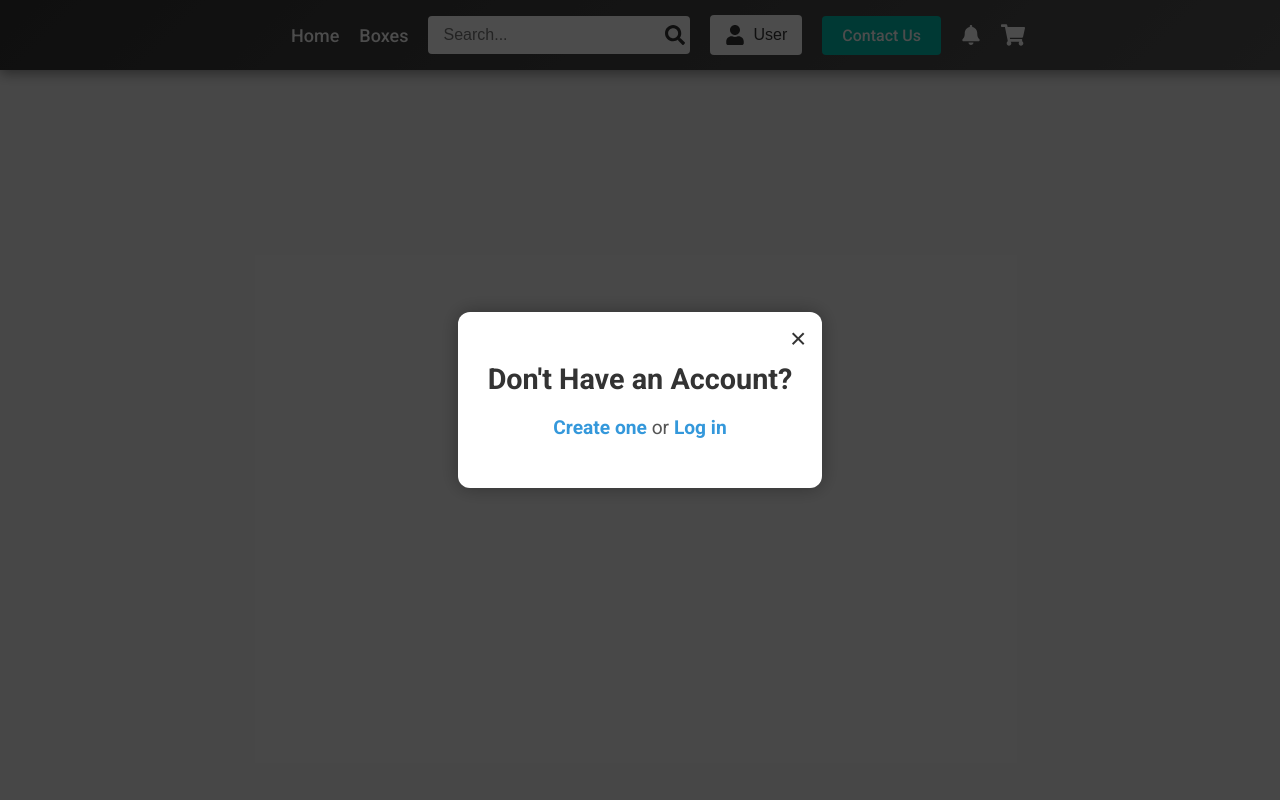
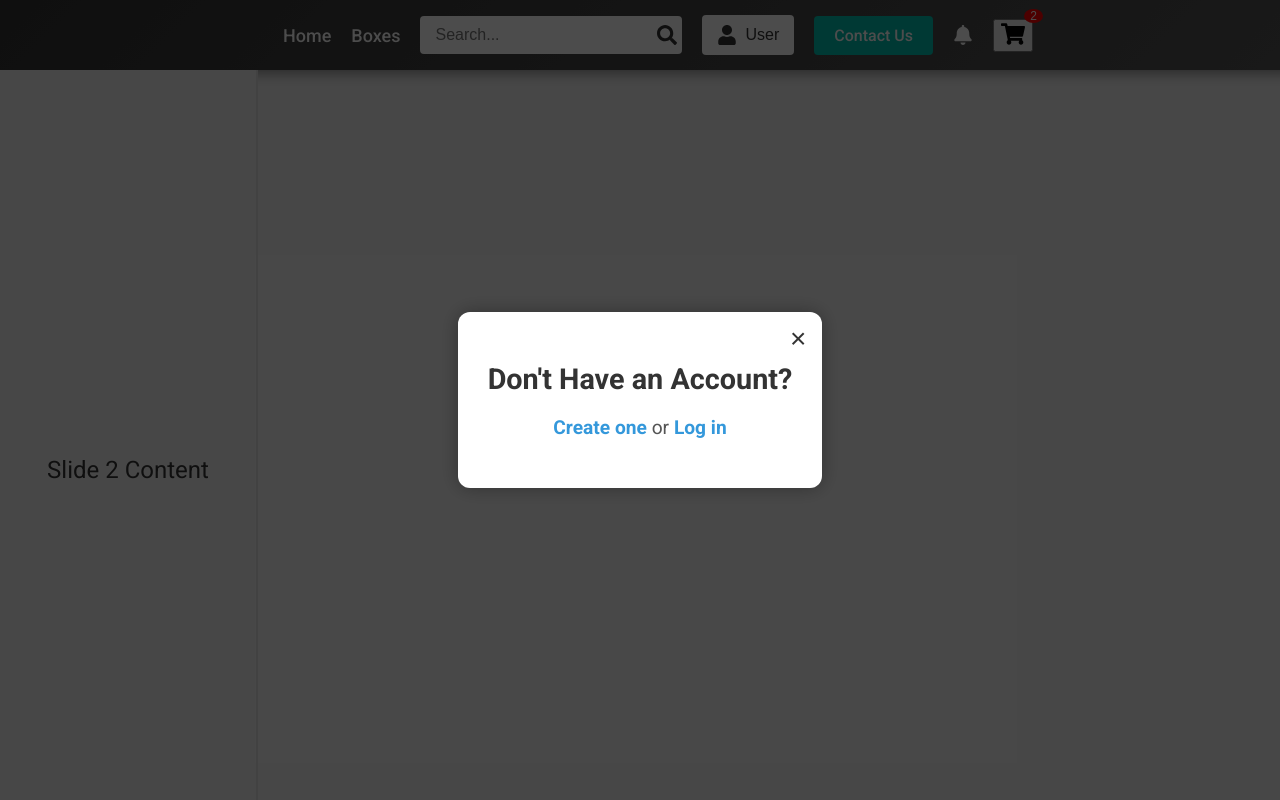
Before and after one commit to mameswarashvili/withXuco, a React (Create React App) app in the folder site/: page / in a window 1280 px wide. Shown: the top 800 px of the page. Built offline with nearby package versions, Linux system fonts and the light colour scheme.

Commit message:
modified files

```diff
--- a/site/src/App.js
+++ b/site/src/App.js
@@ -1,7 +1,7 @@
-// src/App.js
 import React, { useState } from 'react';
 import './App.css';
 import Header from './Header';
+import Slider from './Slider'; // Import the Slider component
 
 function App() {
   const [isVisible, setIsVisible] = useState(true);
@@ -27,6 +27,12 @@ function App() {
       )}
       <div className="content">
         <Header />
+        <div className="slider-container left">
+          <Slider />
+        </div>
+        <div className="slider-container right">
+          <Slider />
+        </div>
       </div>
     </div>
   );
--- a/site/src/Header.css
+++ b/site/src/Header.css
@@ -184,16 +184,82 @@
   color: #009b8c; /* Teal color on hover */
 }
 
+.cart-button {
+  background: none;
+  border: none;
+  position: relative;
+}
+
+/* Header.css */
+
+/* Header.css */
+
+/* Other existing styles */
+
 .cart-icon {
   font-size: 24px;
-  color: #fff;
+  color: black;
   cursor: pointer;
-  transition: color 0.3s;
 }
 
-.cart-icon:hover {
-  color: #009b8c; /* Teal color on hover */
+.cart-button {
+  background: none; /* Ensure the button itself has no background */
+  border: none;
+  position: relative;
 }
+
+.cart-count {
+  position: absolute;
+  top: -10px;
+  right: -10px;
+  background: red;
+  color: white;
+  border-radius: 50%;
+  padding: 0 6px;
+  font-size: 12px;
+}
+
+.cart-sidebar {
+  position: absolute;
+  top: 45px;
+  left: 0px;
+  width: 300px;
+  background: linear-gradient(135deg, #333, #555); /* Match header background gradient */
+  box-shadow: 0 0 10px rgba(0,0,0,0.1);
+  padding: 20px;
+  z-index: 1000;
+
+}
+
+.cart-sidebar h2 {
+  margin-top: 0;
+}
+
+.cart-sidebar ul {
+  list-style: none;
+  padding: 0;
+  margin: 0;
+}
+
+.cart-sidebar li {
+  display: flex;
+  justify-content: space-between;
+  padding: 10px 0;
+}
+
+.cart-sidebar button {
+  background: none;
+  border: none;
+  color: red;
+  cursor: pointer;
+  font-size: 14px;
+}
+
+.cart-sidebar button:hover {
+  text-decoration: underline;
+}
+
+
 
 @media (max-width: 768px) {
   .nav {
--- a/site/src/Header.js
+++ b/site/src/Header.js
@@ -1,12 +1,25 @@
 import React, { useState } from 'react';
-import { FaUser, FaBars, FaSearch, FaBell, FaShoppingCart } from 'react-icons/fa'; // Import FaShoppingCart
+import { FaUser, FaBars, FaSearch, FaBell, FaShoppingCart } from 'react-icons/fa';
 import './Header.css';
 
 const Header = () => {
   const [isUserMenuOpen, setIsUserMenuOpen] = useState(false);
+  const [isCartOpen, setIsCartOpen] = useState(false);
+  const [cartItems, setCartItems] = useState([
+    { id: 1, name: 'Item 1' },
+    { id: 2, name: 'Item 2' }
+  ]);
 
   const toggleUserMenu = () => {
     setIsUserMenuOpen(!isUserMenuOpen);
+  };
+
+  const toggleCart = () => {
+    setIsCartOpen(!isCartOpen);
+  };
+
+  const removeItem = (id) => {
+    setCartItems(cartItems.filter(item => item.id !== id));
   };
 
   return (
@@ -37,8 +50,26 @@ const Header = () => {
           <li>
             <FaBell className="notification-icon" />
           </li>
-          <li>
-            <FaShoppingCart className="cart-icon" /> {/* Added cart icon */}
+          <li className="cart-button">
+            <button onClick={toggleCart}>
+              <FaShoppingCart className="cart-icon" />
+              {cartItems.length > 0 && (
+                <span className="cart-count">{cartItems.length}</span>
+              )}
+            </button>
+            {isCartOpen && (
+              <div className="cart-sidebar">
+                <h2>Cart</h2>
+                <ul>
+                  {cartItems.map(item => (
+                    <li key={item.id}>
+                      <span>{item.name}</span>
+                      <button onClick={() => removeItem(item.id)}>Remove</button>
+                    </li>
+                  ))}
+                </ul>
+              </div>
+            )}
           </li>
         </ul>
       </nav>
--- /dev/null
+++ b/site/src/Slider.css
@@ -0,0 +1,26 @@
+/* Slider.css */
+
+.slider {
+  position: relative;
+  width: 100%;
+  height: 100%;
+  overflow: hidden;
+}
+
+.slide {
+  position: absolute;
+  width: 100%;
+  height: 100%;
+  opacity: 0;
+  transition: opacity 1s ease-in-out;
+}
+
+.slide.active {
+  opacity: 1;
+  background: #f0f0f0; /* Light background for visibility */
+  display: flex;
+  justify-content: center;
+  align-items: center;
+  font-size: 24px;
+  color: #333;
+}
--- /dev/null
+++ b/site/src/Slider.js
@@ -0,0 +1,36 @@
+import React, { useState, useEffect } from 'react';
+import './Slider.css'; // Ensure this file is correctly linked
+
+const slides = [
+  "Slide 1 Content",
+  "Slide 2 Content",
+  "Slide 3 Content",
+  "Slide 4 Content"
+];
+
+const Slider = () => {
+  const [currentSlide, setCurrentSlide] = useState(0);
+
+  useEffect(() => {
+    const interval = setInterval(() => {
+      setCurrentSlide(prevSlide => (prevSlide + 1) % slides.length);
+    }, 3000); // Change slide every 3 seconds
+
+    return () => clearInterval(interval);
+  }, []);
+
+  return (
+    <div className="slider">
+      {slides.map((slide, index) => (
+        <div
+          key={index}
+          className={`slide ${index === currentSlide ? 'active' : ''}`}
+        >
+          {slide}
+        </div>
+      ))}
+    </div>
+  );
+};
+
+export default Slider;
```
